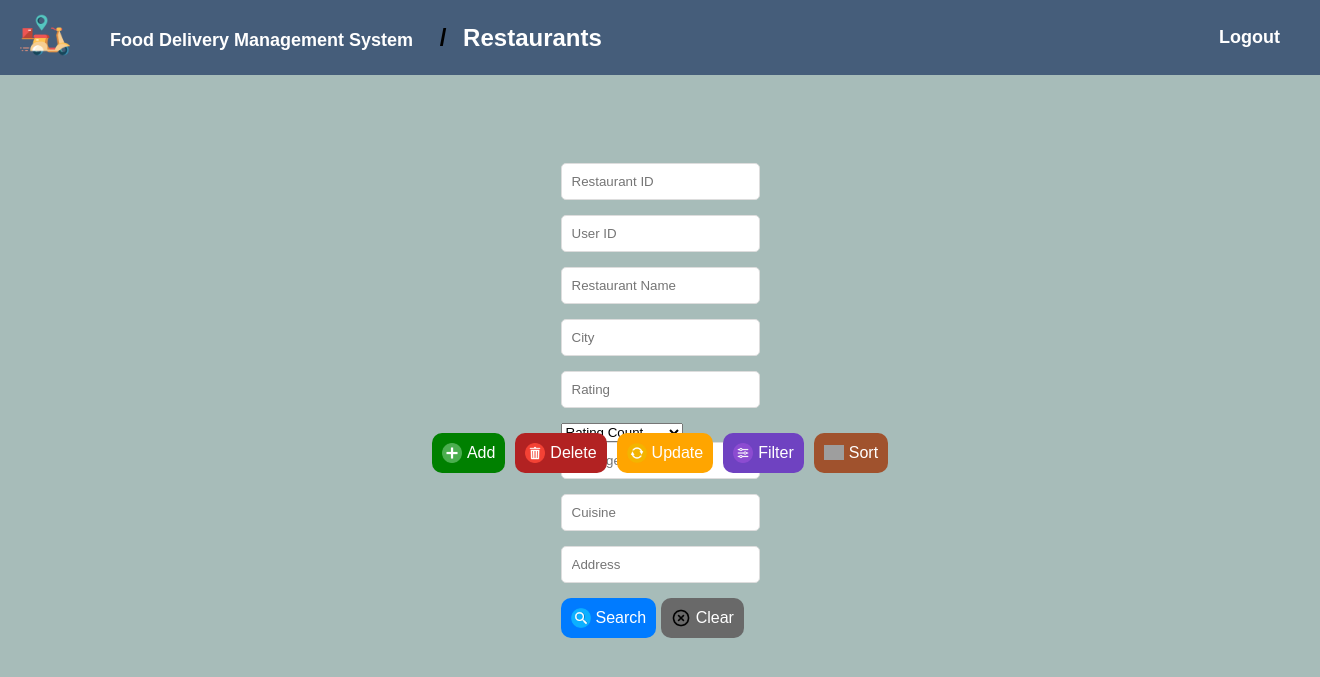
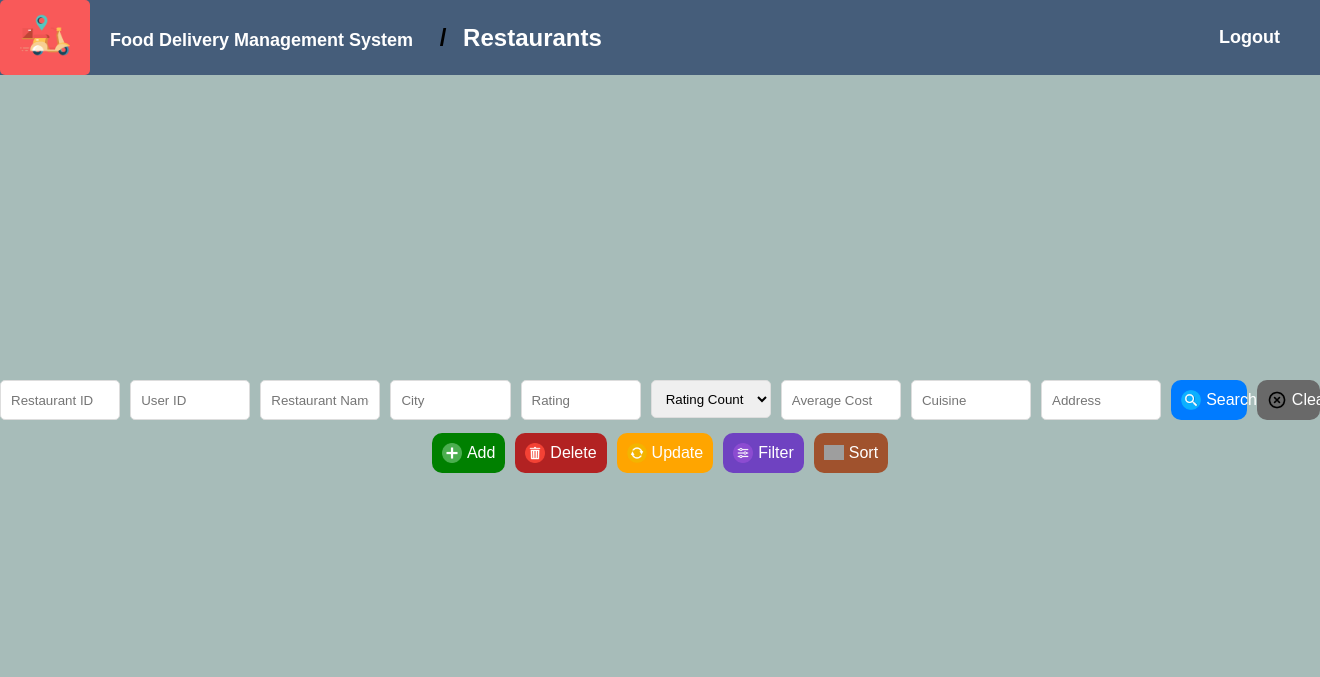
Before and after one commit to imSurme/FDManagementSystem, a Flask app: page /restaurants in a window 1320 px wide; the page is wider, and only the part inside the window is pictured. Shown: the top 677 px of that part. Run offline with Flask 3, Linux system fonts and the light colour scheme; the visitor is signed in with stand-in values (Sample User, id 1); data that the repository does not hold is empty; grey boxes are pictures that could not be loaded.

Commit message:
Update styles.css

```diff
--- a/static/css/styles.css
+++ b/static/css/styles.css
@@ -288,6 +288,12 @@ img {
     gap: 10px;
 }
 
+.restaurant-form {
+    display: flex;
+    flex-direction: row;
+    gap: 10px;
+}
+
 .login-button {
     width: 100%;
     padding: 15px;
@@ -451,6 +457,15 @@ img {
     border-radius: 5px;
 }
 
+#restaurant-rating-count {
+    width: 100%;
+    height: 38px;
+    padding: 10px;
+    box-sizing: border-box;
+    border: 1px solid #ddd;
+    border-radius: 5px;
+}
+
 #overlay {
     position: fixed;
     top: 0;
```
